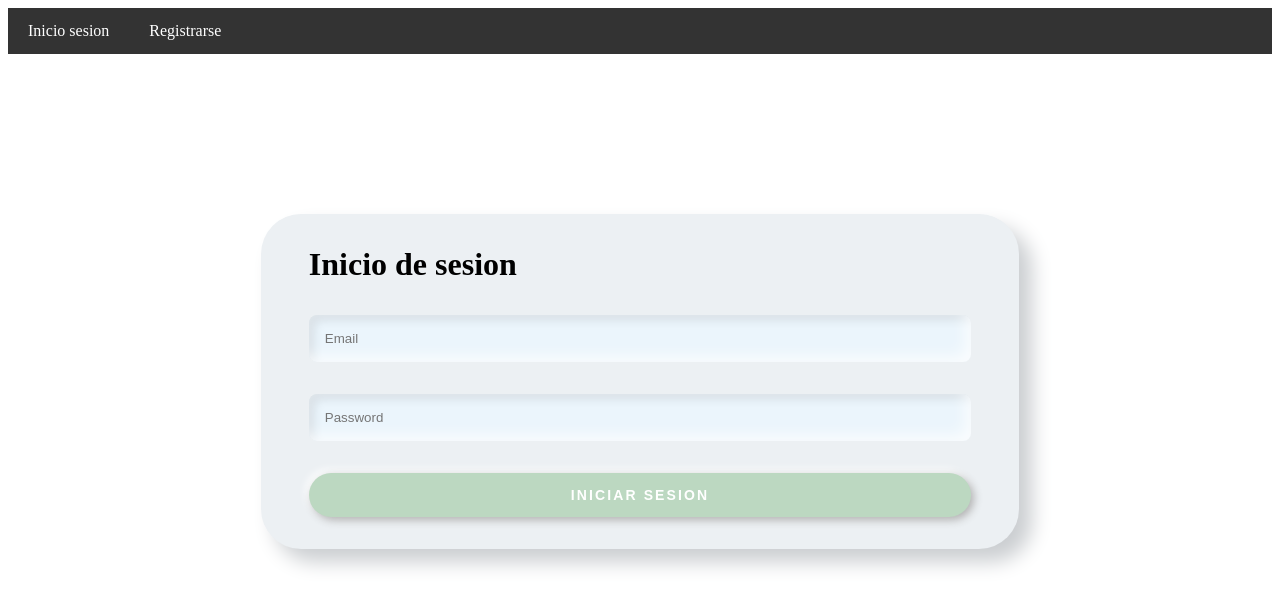
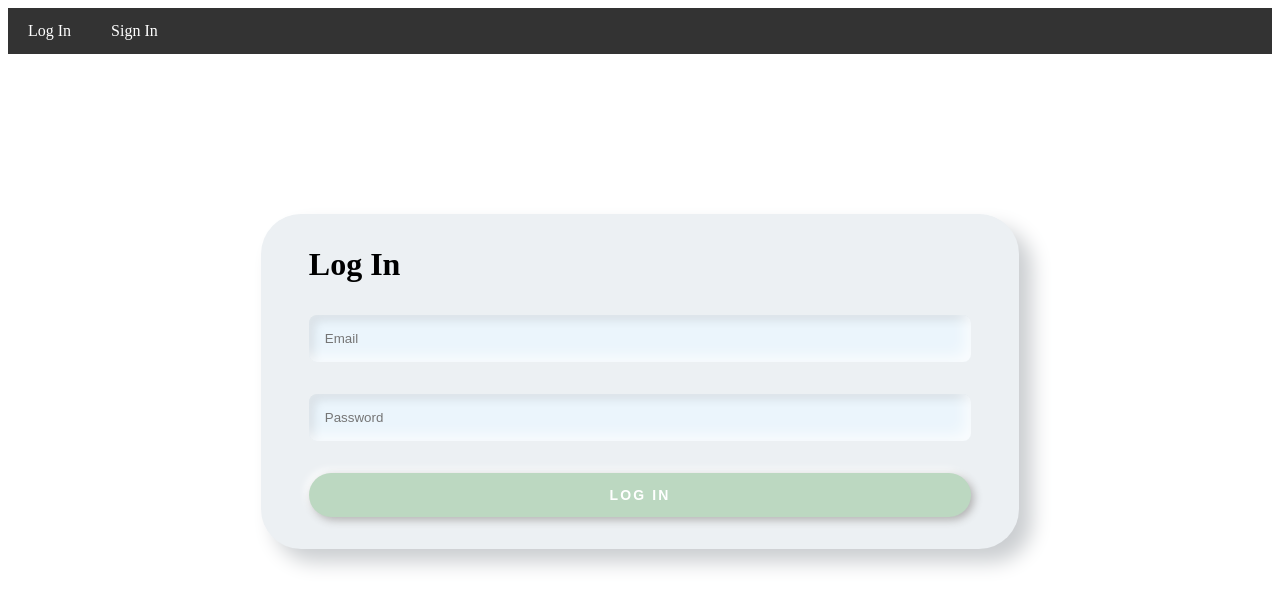
Before and after one commit to CLaynez/Login, an Angular app: page /login in a window 1280 px wide. Shown: the top 608 px of the page. Built offline with nearby package versions, Linux system fonts and the light colour scheme.

Commit message:
Arreglo de más fallos, todo inglés

```diff
--- a/angular.json
+++ b/angular.json
@@ -58,6 +58,10 @@
         },
         "serve": {
           "builder": "@angular-devkit/build-angular:dev-server",
+          "options": {
+            "browserTarget": "your-application-name:build",
+            "proxyConfig": "src/proxy.conf.json"
+          },
           "configurations": {
             "production": {
               "browserTarget": "Login:build:production"
--- a/src/app/app-routing.module.ts
+++ b/src/app/app-routing.module.ts
@@ -4,9 +4,10 @@ import { InicioSesionComponent } from './inicio-sesion/inicio-sesion.component';
 import { RegistroComponent } from './registro/registro.component';
 
 const routes: Routes = [
-  { path: "", component: InicioSesionComponent },
   { path: "login", component: InicioSesionComponent},
   { path: "register", component: RegistroComponent},
+  { path: '', redirectTo: '/login', pathMatch: 'full' },
+  { path: '**', redirectTo: '/login' },
 ];
 
 @NgModule({
--- a/src/app/barrita/barrita.component.html
+++ b/src/app/barrita/barrita.component.html
@@ -1,4 +1,4 @@
 <div class="navbar">
-    <a routerLink="/login">Inicio sesion</a>
-    <a routerLink="/register">Registrarse</a>
+    <a routerLink="/login">Log In</a>
+    <a routerLink="/register">Sign In</a>
 </div>
--- a/src/app/inicio-sesion/inicio-sesion.component.html
+++ b/src/app/inicio-sesion/inicio-sesion.component.html
@@ -1,8 +1,8 @@
 <div class="login">
   <form class="custom-form">
-    <h1>Inicio de sesion</h1>
+    <h1>Log In</h1>
     <input type="email" name="email" placeholder="Email" required="required" [(ngModel)]="email"/>
     <input type="password" name="password" placeholder="Password" required="required" [(ngModel)]="password"/>
-    <button (click)="login()">Iniciar sesion</button>
+    <button (click)="login()">Log In</button>
   </form>
 </div>
--- a/src/app/inicio-sesion/inicio-sesion.component.ts
+++ b/src/app/inicio-sesion/inicio-sesion.component.ts
@@ -9,15 +9,28 @@ import { ServicioService } from '../services/servicio.service';
 export class InicioSesionComponent {
   password: string = "";
   email: string = "";
-  data: string[] = [];
+  mensajeDelBackend: string = "";
+
   constructor(private servicio: ServicioService) {
-    this.data = servicio.getData();
+
   }
 
-  login() {
-    console.log(this.password);
-    console.log(this.email);
-    this.servicio.enviarDatos(this.password);
-    this.servicio.enviarDatos(this.email);
+  async login() {
+    let datos: any = {
+      email: this.email,
+      password: this.password
+    };
+    let datosJson: string = JSON.stringify(datos);
+    try {
+      const response = await this.servicio.enviarDatos(datosJson).toPromise();
+      console.log('Solicitud POST exitosa', response);
+      // Mostrar mensaje de éxito al usuario
+      alert('La solicitud se ha enviado con éxito.');
+      this.mensajeDelBackend = response.message; // Actualizar mensaje del backend en el componente
+    } catch (error) {
+      console.error('Error:', error);
+      // Mostrar mensaje de error al usuario
+      alert('Se ha producido un error al enviar la solicitud.');
+    }
   }
 }
--- a/src/app/registro/registro.component.html
+++ b/src/app/registro/registro.component.html
@@ -1,6 +1,6 @@
 <div class="register">
     <form class="custom-form" method="post">
-      <h1>Registrarse</h1>
+      <h1>Sign In</h1>
       <input
         type="email"
         name="email"
@@ -19,6 +19,6 @@
         placeholder="Repeat the password"
         required="required"
       />
-      <button type="submit" (click)="register()">Registrarse</button>
+      <button type="submit" (click)="register()">Sign In</button>
     </form>
   </div>
--- a/src/app/services/servicio.service.ts
+++ b/src/app/services/servicio.service.ts
@@ -1,19 +1,25 @@
 import { Injectable } from '@angular/core';
-import { HttpClient } from '@angular/common/http';
+import { HttpClient, HttpErrorResponse } from '@angular/common/http';
+import { catchError, tap } from 'rxjs/operators';
+import { throwError } from 'rxjs';
 
 @Injectable({
   providedIn: 'root'
 })
 export class ServicioService {
-  url: string = "http://localhost:8000";
-  private data: string[] =  [];
-  getData(): string[] {
-    return this.data;
-  }
+  url: string = "http://localhost:8008/recibo";
 
   constructor(private http: HttpClient) { }
 
-  enviarDatos(data: string) {
-    return this.http.post<any>(this.url,data)
+  enviarDatos(data: any) {
+    console.log(data);
+    return this.http.post<any>(this.url, data)
+      .pipe(
+        catchError((error: HttpErrorResponse) => {
+          console.error('Error de HTTP:', error.status);
+          console.error('Mensaje:', error.message);
+          return throwError(error);
+        })
+      );
   }
 }
--- a/src/index.html
+++ b/src/index.html
@@ -2,7 +2,7 @@
 <html lang="en">
 <head>
   <meta charset="utf-8">
-  <title>Login</title>
+  <title>Log In</title>
   <base href="/">
   <meta name="viewport" content="width=device-width, initial-scale=1">
   <link rel="icon" type="image/x-icon" href="favicon.ico">
--- /dev/null
+++ b/src/proxy.conf.json
@@ -0,0 +1,6 @@
+{
+    "/": {
+      "target": "http://localhost:8008",
+      "secure": false
+    }
+  }
```
